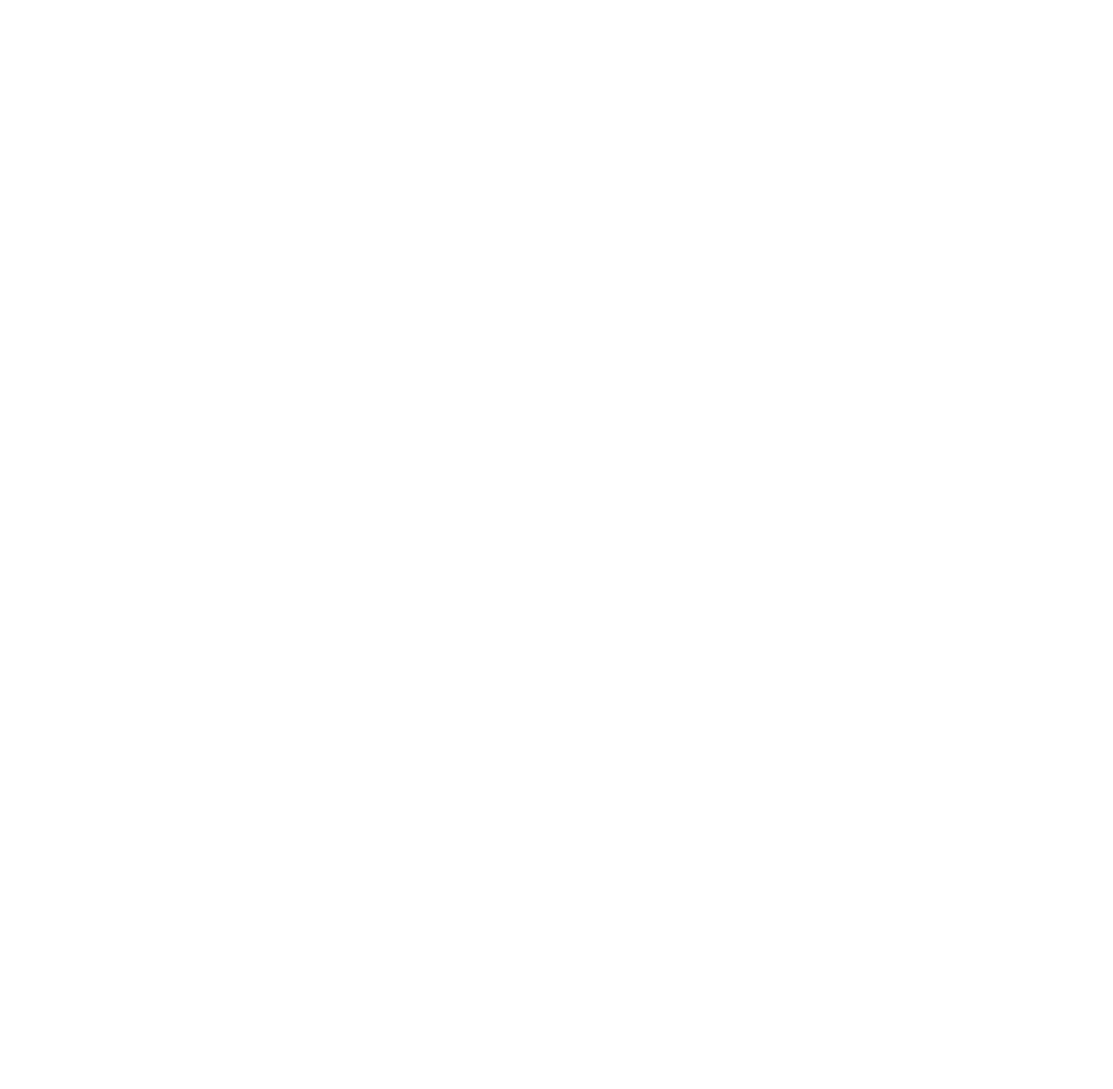
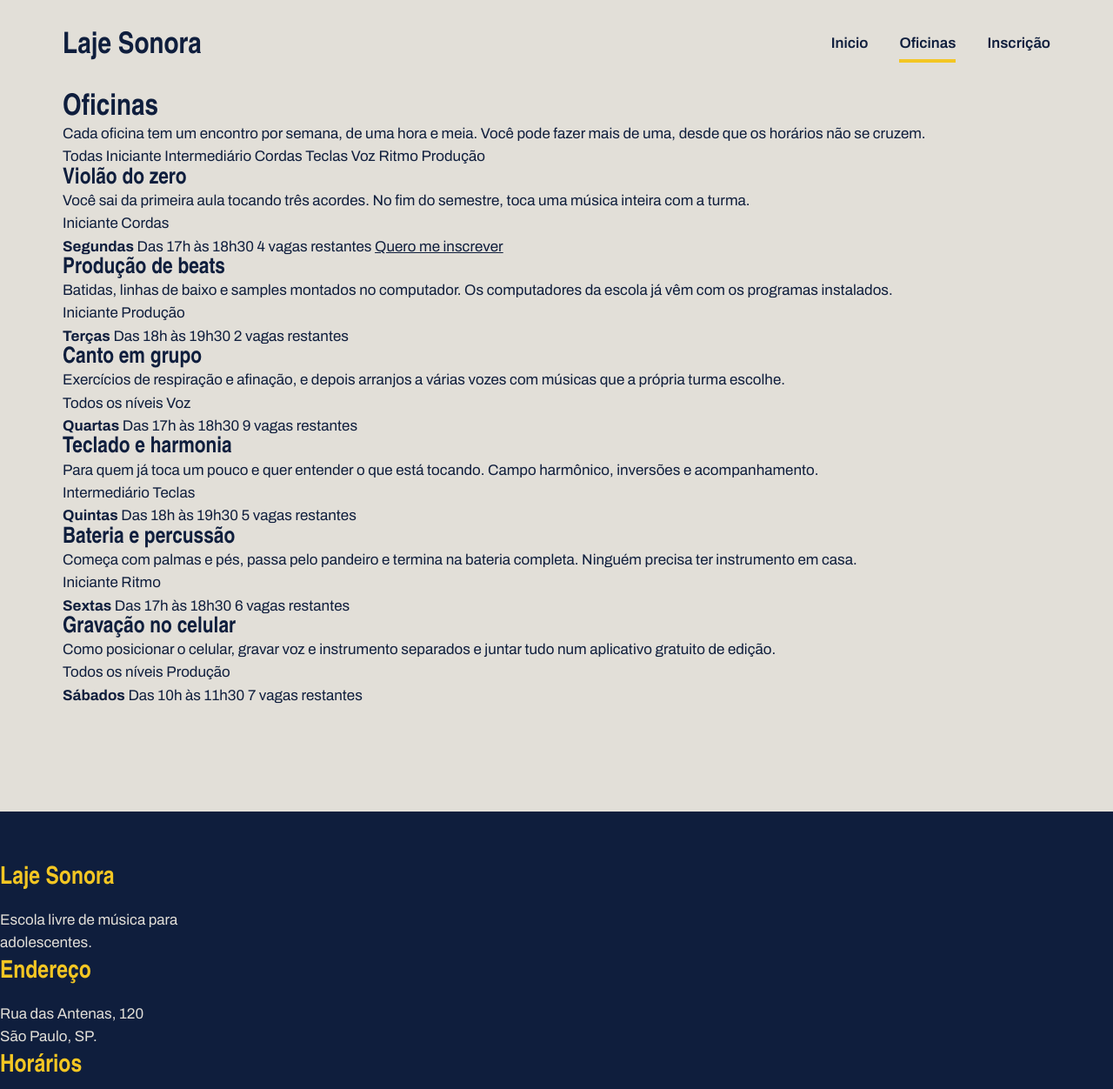
Before and after one commit to reisgustavo-cyber/laje_sonora, a plain HTML site: page oficinas.html in a window 1280 px wide. Shown: the top 1252 px of the page at 87% size. Before the commit the page ends 800 px from the top, so only its background shows below. Drawn offline with Linux system fonts and the light colour scheme; a web font is replaced by a local one.

Commit message:
HTML da página de oficinas

```diff
--- a/index.css
+++ b/index.css
@@ -153,3 +153,22 @@ h1, h2, h3 {
 .rodape-colunas { display: flex; gap: 40px; }
 .rodape-coluna { flex: 1; }
 .rodape h4 { font-family: var(--fonte-cartaz); font-size: 28px; color: var(--fita); margin-bottom: 12px; }
+
+
+.rodape-colunas {
+    display: flex;
+    gap: 40px;
+}
+
+
+.rodape-coluna {
+    flex: 1;
+}
+
+
+.rodape h4 {
+    font-family: var(--fonte-cartaz);
+    font-size: 28px;
+    color: var(--fita);
+    margin-bottom: 12px;
+}
--- a/oficinas.css
+++ b/oficinas.css
@@ -0,0 +1,174 @@
+*{
+    margin: 0;
+    padding: 0;
+    box-sizing: border-box;
+}
+
+:root {
+    --concreto: #E2DFD8;
+    --concreto-escuro: #CBC7BE;
+    --tinta: #0F1E3D;
+    --caixa-dagua: #1F5FBF;
+    --fita: #F3C623;
+    --branco: #FFFFFF;
+
+    --fonte-cartaz: "Big Shoulders", "Arial Narrow", sans-serif;
+    --fonte-texto: "Archivo", Arial, sans-serif;
+}
+
+body {
+    background: var(--concreto);
+    color: var(--tinta);
+    font-family: var(--fonte-texto);
+    font-size: 17px;
+    line-height: 1.55;
+}
+
+a {
+    color: inherit;
+}
+
+h1, h2, h3 {
+    font-family: var(--fonte-cartaz);
+    font-weight: 900;
+    line-height: 0.95;
+
+}
+
+.conteudo{
+    max-width: 1200px;
+    margin-inline: auto;
+    padding-inline: 32px;
+}
+
+.topo{
+    padding-block: 28px;
+    display: flex;
+    justify-content: space-between;
+    align-items: center;
+}
+
+.logo{
+    font-family: var(--fonte-cartaz);
+    font-size: 34px;
+    font-weight: 900;
+    text-decoration: none;
+}
+
+.menu{
+    display: flex;
+    gap: 36px;
+}
+
+.menu a{
+    font-weight: 600;
+    text-decoration: none;
+    padding-bottom: 4px;
+    border-bottom: 4px solid transparent;
+}
+
+.menu a:hover {
+    border-bottom-color: var(--tinta);
+}
+
+.menu a.atual{
+    border-bottom-color: var(--fita);
+}
+
+.cartazes {
+    margin-top: 16px;
+    display: flex;
+    gap: 16px;
+}
+
+.cartaz{
+    padding: 40px;
+}
+
+.cartaz-principal{
+    background: var(--caixa-dagua);
+    color: var(--branco);
+    flex: 2;
+}
+
+.cartaz-principal h1{
+    font-size: 132px;
+    max-width: 9ch;
+}
+
+.cartaz-lateral {
+    background: var(--fita);
+    flex: 1;
+    display: flex;
+    flex-direction: column;
+    justify-content: space-between;
+    gap: 32px;
+    align-items: flex-start;
+}
+
+.cartaz-lateral p{
+    font-size: 22px;
+    font-weight: 600;
+    line-height: 1.3;
+}
+
+.botao{
+    background: var(--tinta);
+    color: var(--branco);
+    font-weight: 700;
+    text-decoration: none;
+    padding: 16px 28px;
+    border: none;
+    font-size: 17px;
+    font-family: var(--fonte-texto);
+    cursor: pointer;
+}
+
+.botao:hover {
+    background: var(--caixa-dagua);
+}
+
+
+.secao { margin-top: 96px; }
+.titulo-secao { font-size: 64px; margin-bottom: 32px; }
+.cards { display: flex; flex-wrap: wrap; gap: 24px; }
+.card { background-color: var(--branco); border: 3px solid var(--tinta); flex: 1 1 340px; }
+.card .foto { height: 170px; }
+
+.foto { background-color: var(--concreto-escuro); }
+.foto-azul { background-color: var(--caixa-dagua); }
+.foto-amarela { background-color: var(--fita); }
+.foto-tinta { background-color: var(--tinta); }
+
+.card-texto { padding: 24px; }
+.card h3 { font-size: 36px; margin-bottom: 12px; }
+.card-info { margin-top: 20px; padding-top: 16px; border-top: 2px solid var(--concreto-escuro); font-weight: 600; font-size: 15px; display: flex; justify-content: space-between; }
+
+.passos { display: flex; gap: 24px; }
+.passo { border-top: 6px solid var(--tinta); padding-top: 20px; flex: 1; }
+.passo-numero { font-family: var(--fonte-cartaz); font-size: 96px; font-weight: 900; line-height: 1; color: var(--caixa-dagua); }
+.passo h3 { font-size: 32px; margin-block: 8px 12px; }
+
+.rodape { margin-top: 120px; background-color: var(--tinta); color: var(--concreto); padding-block: 56px; }
+.rodape-colunas { display: flex; gap: 40px; }
+.rodape-coluna { flex: 1; }
+.rodape h4 { font-family: var(--fonte-cartaz); font-size: 28px; color: var(--fita); margin-bottom: 12px; }
+
+
+.rodape-colunas {
+    display: flex;
+    gap: 40px;
+}
+
+
+.rodape-coluna {
+    flex: 1;
+}
+
+
+.rodape h4 {
+    font-family: var(--fonte-cartaz);
+    font-size: 28px;
+    color: var(--fita);
+    margin-bottom: 12px;
+}
--- a/oficinas.html
+++ b/oficinas.html
@@ -0,0 +1,224 @@
+<!DOCTYPE html>
+<html lang="pt-br">
+<head>
+    <meta charset="UTF-8">
+    <meta name="viewport" content="width=device-width, initial-scale=1.0">
+
+<link rel="preconnect" href="https://fonts.googleapis.com">
+<link rel="preconnect" href="https://fonts.gstatic.com" crossorigin>
+<link href="https://fonts.googleapis.com/css2?family=Archivo:ital,wght@0,100..900;1,100..900&family=Big+Shoulders:opsz,wght@10..72,100..900&display=swap" rel="stylesheet">
+
+    <link rel="stylesheet" href="oficinas.css">
+    <title>Laje Sonora | Oficinas</title>
+
+</head>
+<body>
+    <header class="conteudo topo">
+        <a href="oficinas.html" class="logo">Laje Sonora</a>
+
+        <nav class="menu">
+            <a  href="./index.html">Inicio</a>
+            <a href="./oficinas.html" class="atual">Oficinas</a>
+            <a href="./inscricao.html">Inscrição</a>
+
+        </nav>
+    </header>
+
+    <main class="conteudo">
+
+
+    <h1 class="titulo-pagina">Oficinas</h1>
+
+    <p class="subtitulo-pagina">
+        Cada oficina tem um encontro por semana, de uma hora e meia.
+        Você pode fazer mais de uma, desde que os horários não se cruzem.
+    </p>
+
+    <div class="filtros">
+        <span class="filtro ativo">Todas</span>
+        <span class="filtro">Iniciante</span>
+        <span class="filtro">Intermediário</span>
+        <span class="filtro">Cordas</span>
+        <span class="filtro">Teclas</span>
+        <span class="filtro">Voz</span>
+        <span class="filtro">Ritmo</span>
+        <span class="filtro">Produção</span>
+    </div>
+
+    <div class="lista">
+
+
+        <article class="oficina">
+            <div class="foto foto-azul"></div>
+
+            <div class="oficina-texto">
+                <h2>Violão do zero</h2>
+                <p>
+                    Você sai da primeira aula tocando três acordes.
+                    No fim do semestre, toca uma música inteira com a turma.
+                </p>
+
+                <div class="etiquetas">
+                    <span class="etiqueta">Iniciante</span>
+                    <span class="etiqueta">Cordas</span>
+                </div>
+            </div>
+
+            <div class="oficina-detalhes">
+                <strong>Segundas</strong>
+                <span>Das 17h às 18h30</span>
+                <span>4 vagas restantes</span>
+                <a href="inscricao.html">Quero me inscrever</a>
+            </div>
+        </article>
+
+
+        <article class="oficina">
+            <div class="foto foto-amarela"></div>
+
+            <div class="oficina-texto">
+                <h2>Produção de beats</h2>
+                <p>
+                    Batidas, linhas de baixo e samples montados no computador.
+                    Os computadores da escola já vêm com os programas instalados.
+                </p>
+
+                <div class="etiquetas">
+                    <span class="etiqueta">Iniciante</span>
+                    <span class="etiqueta">Produção</span>
+                </div>
+            </div>
+
+            <div class="oficina-detalhes">
+                <strong>Terças</strong>
+                <span>Das 18h às 19h30</span>
+                <span>2 vagas restantes</span>
+            </div>
+        </article>
+
+
+        <article class="oficina">
+            <div class="foto foto-tinta"></div>
+
+            <div class="oficina-texto">
+                <h2>Canto em grupo</h2>
+                <p>
+                    Exercícios de respiração e afinação, e depois arranjos
+                    a várias vozes com músicas que a própria turma escolhe.
+                </p>
+
+                <div class="etiquetas">
+                    <span class="etiqueta">Todos os níveis</span>
+                    <span class="etiqueta">Voz</span>
+                </div>
+            </div>
+
+            <div class="oficina-detalhes">
+                <strong>Quartas</strong>
+                <span>Das 17h às 18h30</span>
+                <span>9 vagas restantes</span>
+            </div>
+        </article>
+
+
+        <article class="oficina">
+            <div class="foto"></div>
+
+            <div class="oficina-texto">
+                <h2>Teclado e harmonia</h2>
+                <p>
+                    Para quem já toca um pouco e quer entender o que está
+                    tocando. Campo harmônico, inversões e acompanhamento.
+                </p>
+
+                <div class="etiquetas">
+                    <span class="etiqueta">Intermediário</span>
+                    <span class="etiqueta">Teclas</span>
+                </div>
+            </div>
+
+            <div class="oficina-detalhes">
+                <strong>Quintas</strong>
+                <span>Das 18h às 19h30</span>
+                <span>5 vagas restantes</span>
+            </div>
+        </article>
+
+
+        <article class="oficina">
+            <div class="foto foto-azul"></div>
+
+            <div class="oficina-texto">
+                <h2>Bateria e percussão</h2>
+                <p>
+                    Começa com palmas e pés, passa pelo pandeiro
+                    e termina na bateria completa. Ninguém precisa
+                    ter instrumento em casa.
+                </p>
+
+                <div class="etiquetas">
+                    <span class="etiqueta">Iniciante</span>
+                    <span class="etiqueta">Ritmo</span>
+                </div>
+            </div>
+
+            <div class="oficina-detalhes">
+                <strong>Sextas</strong>
+                <span>Das 17h às 18h30</span>
+                <span>6 vagas restantes</span>
+            </div>
+        </article>
+
+
+        <article class="oficina">
+            <div class="foto foto-amarela"></div>
+
+            <div class="oficina-texto">
+                <h2>Gravação no celular</h2>
+                <p>
+                    Como posicionar o celular, gravar voz e instrumento
+                    separados e juntar tudo num aplicativo gratuito de edição.
+                </p>
+
+                <div class="etiquetas">
+                    <span class="etiqueta">Todos os níveis</span>
+                    <span class="etiqueta">Produção</span>
+                </div>
+            </div>
+
+            <div class="oficina-detalhes">
+                <strong>Sábados</strong>
+                <span>Das 10h às 11h30</span>
+                <span>7 vagas restantes</span>
+            </div>
+        </article>
+
+    </div>
+</main>
+
+
+
+    <footer class="rodape">
+        <div class="rodape-coluna">
+            <h4>Laje Sonora</h4>
+            <p>Escola livre de música para <br> adolescentes.</p>
+        </div>
+        <div class="rodape-coluna">
+            <h4>Endereço</h4>
+            <p>Rua das Antenas, 120 <br> São Paulo, SP.</p>
+        </div>
+        <div class="rodape-coluna">
+            <h4>Horários</h4>
+            <p>Segunda a sexta, das 16h às 21h <br> Sábado, das 9h às 13h.</p>
+        </div>
+        <div class="rodape-coluna">
+            <h4>Contato</h4>
+            <p>Contato@lajesonora.com.br <br>(11) 91234 5678</p>
+
+        </div>
+    </footer>
+
+
+
+</body>
+</html>
```
